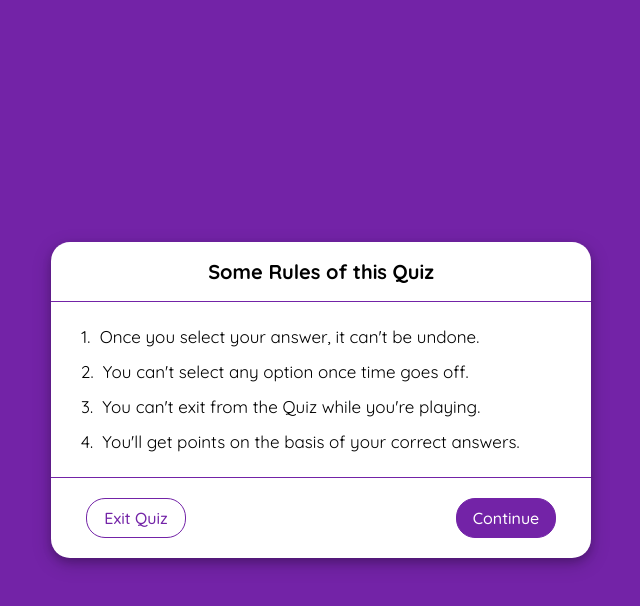
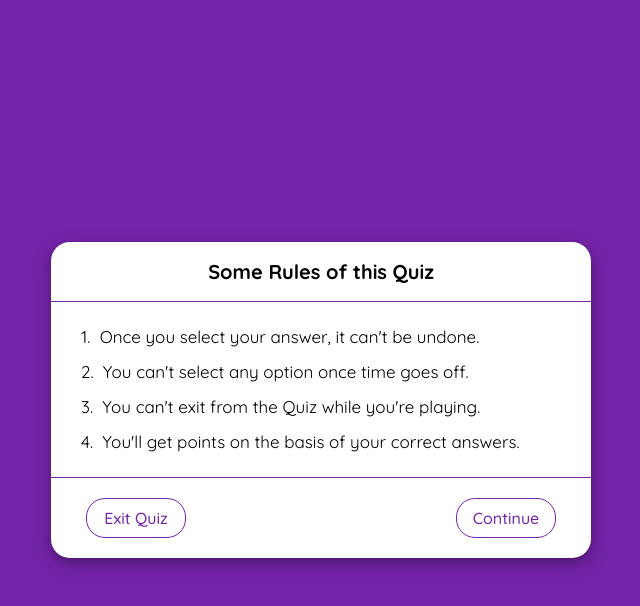
Before and after one commit to IbkOyewo/Quiz-App, a plain HTML site: page index.html in a window 1280 px wide. Both pictures are taken after a click on the button "Start Playing". Shown: the whole page, without its empty margins (319-959 px from the left). Drawn offline with Linux system fonts and the light colour scheme.

Commit message:
Minor Adj

```diff
--- a/style.css
+++ b/style.css
@@ -341,12 +341,13 @@ footer button.show{
 }
 
 .buttons button.restart{
-    color: #fff;
-    background: #7323A7;
+    background: #fff;
+    color: #7323A7;
 }
 
 .buttons button.restart:hover{
     background: #7323A7;
+    color: white;
 }
 
 .buttons button.quit{
```
